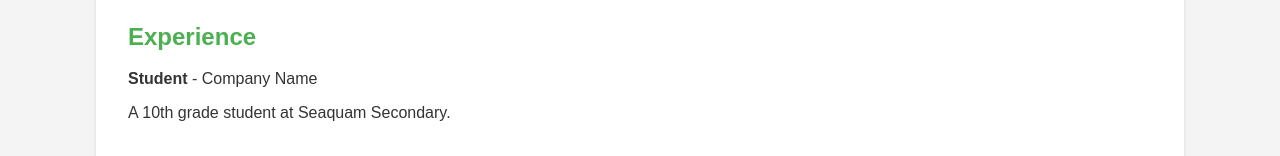
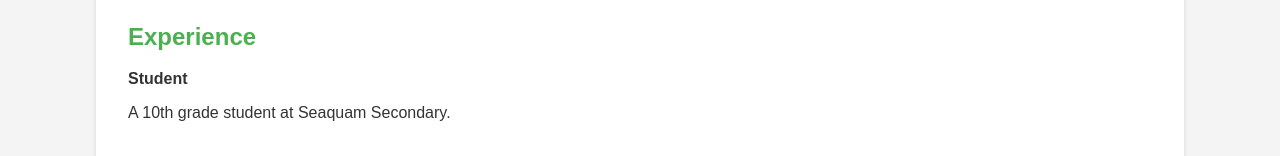
Before and after one commit to swatfrager/resume, a plain HTML site: page index.html in a window 1280 px wide. Shown: the part 644-800 px from the top of the page. Drawn offline with Linux system fonts and the light colour scheme.

Commit message:
Update index.html

```diff
--- a/index.html
+++ b/index.html
@@ -28,7 +28,7 @@
 
     <section class="experience">
         <h2>Experience</h2>
-        <p><strong>Student</strong> - Company Name</p>
+        <p><strong>Student</strong> </p>
         <p>A 10th grade student at Seaquam Secondary. </p>
     </section>
 
```
